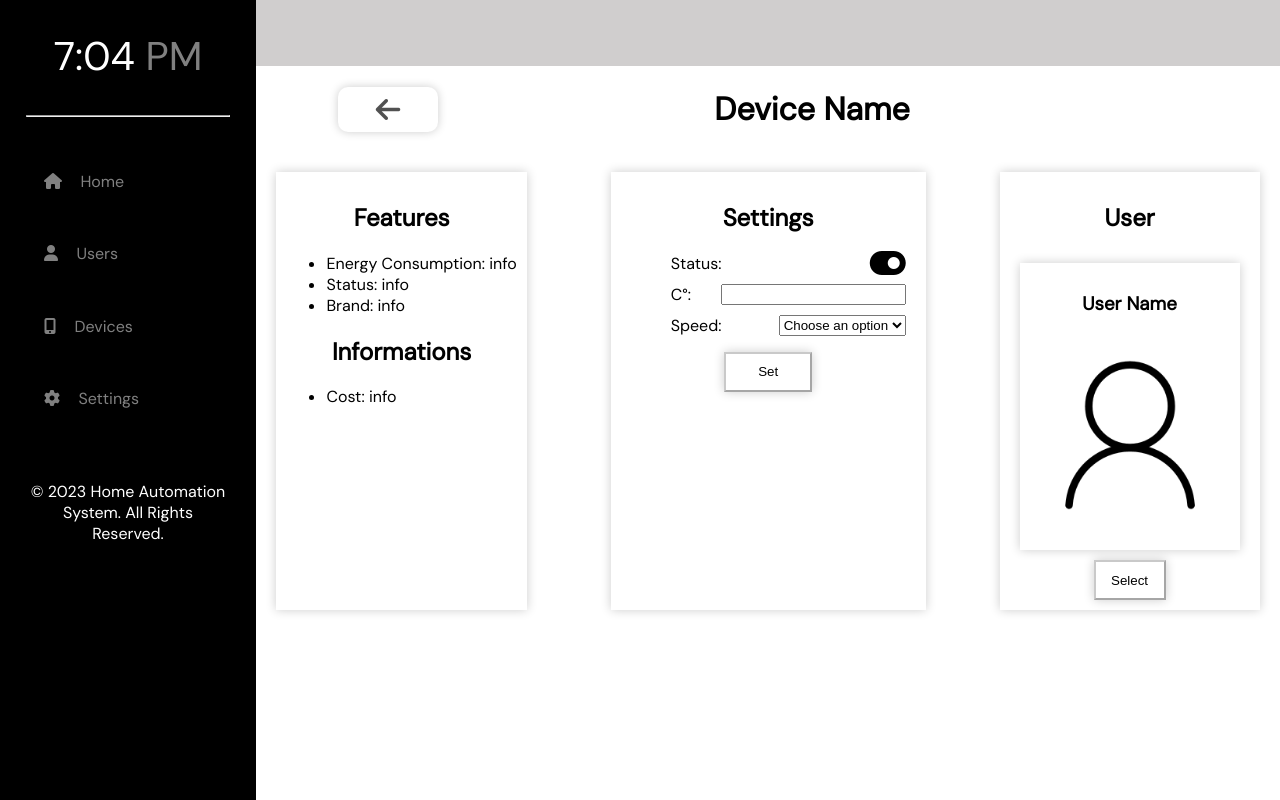
After one commit to Busraa8/Home-Automation-WebApp, a PHP site: page /device-example-producer.php in a window 1280 px wide. The commit adds this page. Run offline with PHP 8.4, Linux system fonts and the light colour scheme; some libraries are stand-ins or nearby versions.

Commit message:
device example

```diff
--- /dev/null
+++ b/Producer/css/device-example.css
@@ -0,0 +1,196 @@
+@import url('https://fonts.googleapis.com/css?family=DM+Sans&display=swap');
+body {
+    margin: 0;
+    font-family: 'DM Sans', sans-serif;
+}
+main {
+    margin-left: 20%;
+    text-align: center;
+}
+nav {
+    display: inline-block;
+    vertical-align: top;
+}
+header {
+    margin-left: 20%;
+    width: 80%;
+    display: inline-block;
+    vertical-align: top;
+    background-color: rgb(208, 206, 206);
+}
+header span {
+    display: inline-block;
+    padding: 3%;
+}
+.left-panel {
+    position: fixed;
+    background-color: black;
+    top: 0;
+    left: 0;
+    bottom: 0;
+    width: 20%;
+    display: inline-block;
+    margin: 0;
+}
+.clock {
+    border-radius: 5px;
+    text-align: center;
+    color: white;
+    font-size: 250%;
+    padding: 10%;
+    align-items: center;
+}
+.time {
+    border-radius: 5px;
+    vertical-align: middle;
+}
+.am-pm {
+    color: gray;
+    vertical-align: middle;
+}
+.icon {
+    vertical-align: middle;
+    float: right;
+}
+.line {
+    padding: 0% 10% 10% 10%;
+}
+.line1 {
+    width: 80%;
+}
+.elements {
+    color: gray;
+    display: flex;
+    margin-right: 10%;
+    margin-left: 10%;
+
+}
+.elements ul {
+    list-style-type: none;
+    margin: 0;
+    padding: 0;
+    width: 100%;
+}
+.elements li {
+    padding: 10%;
+    padding-left: 0;
+    border-radius: 10px;
+    margin-bottom: 5%;
+}
+.elements li:hover {
+    cursor: pointer;
+    background-color: grey;
+    color: black;
+}
+.elements i {
+    margin-right: 10%;
+    padding-left: 10%;
+}
+footer {
+    color: white;
+    margin-bottom: 0;
+    align-items: center;
+}
+footer p {
+    text-align: center;
+    max-width: 100%;
+    padding: 10%;
+}
+.my-button {
+    background-color: white;
+    color: rgba(0, 0, 0, 0.682);
+    border-radius: 10px;
+    border-color: rgba(0, 0, 0, 0);
+    width: 100px;
+    height: 45px;
+    font-size: 14px;
+    margin-top: 2%;
+    margin-left: 8%;
+    margin-right: 5%;
+}
+.my-button:hover {
+    background-color: black;
+    color: gray;
+    transition: 1s;
+}
+.title-button {
+    display: flex;
+}
+.title-button h1 {
+    margin-left: 22%;
+}
+.logout {
+    float: right;
+}
+.logout:hover {
+    background-color: black;
+    color: gray;
+    transition: 1s;
+    cursor: pointer;
+}
+section {
+    margin: 2%;
+    display: flex;
+    justify-content: space-between;
+}
+
+section img {
+    height: 200px;
+    width: 200px;
+}
+
+section li {
+    text-align: left;
+}
+
+section div {
+    padding: 10px;
+}
+
+.features {
+    margin-right: 10px;
+    box-shadow: 0px 0px 10px 0px rgba(0, 0, 0, 0.2);
+}
+
+.users {
+    box-shadow: 0px 0px 10px 0px rgba(0, 0, 0, 0.2);
+}
+
+.users-container {
+    display: flex;
+}
+
+.user-card {
+    box-shadow: 0px 0px 10px 0px rgba(0, 0, 0, 0.2);
+}
+
+.users img {
+    height: 200px;
+    width: 200px;
+}
+
+.set {
+    width: 30%;
+    box-shadow: 0px 0px 10px 0px rgba(0, 0, 0, 0.2);
+}
+
+button {
+
+    width: 30%;
+    height: 40px;
+    background-color: white;
+    border-color: rgba(128, 128, 128, 0.416);
+    box-shadow: 0px 0px 10px 0px rgba(0, 0, 0, 0.2);
+}
+
+button:hover {
+    background-color: gray;
+    color: white;
+    transition: 0.5s;
+}
+
+.set li {
+    display: flex;
+    justify-content: space-between;
+    margin: 10px;
+}
--- a/Producer/css/style.css
+++ b/Producer/css/style.css
@@ -107,7 +107,6 @@ header span {
     margin-right: 10%;
     padding-left: 10%;
 }
-
 
 footer {
     color: white;
@@ -278,11 +277,6 @@ footer p {
     cursor: pointer;
 }
 
-.devices-user {
-}
-
-.devices-user h2 {
-}
 .line-device {
     width: 78%;
 }
--- /dev/null
+++ b/Producer/device-example-producer.php
@@ -0,0 +1,96 @@
+<!DOCTYPE html>
+<html lang="en">
+
+<head>
+    <meta charset="UTF-8">
+    <meta http-equiv="X-UA-Compatible" content="IE=edge">
+    <meta name="viewport" content="width=device-width, initial-scale=1.0">
+    <title>Home Automation</title>
+    <link rel="stylesheet" href="css/device-example.css">
+    <script src="https://kit.fontawesome.com/299750f20b.js" crossorigin="anonymous"></script>
+
+</head>
+
+<body>
+
+    <nav class="left-panel">
+        <div class="clock">
+            <div>
+                <span class="time" id="time"></span>
+                <span class="am-pm" id="am-pm"></span>
+            </div>
+        </div>
+        <div class="line">
+            <hr>
+        </div>
+        <div class="elements">
+            <ul>
+                <li onclick="toHome()"><i class="fa-solid fa-house"></i>Home</li>
+                <li onclick="toUsers()"><i class="fa-solid fa-user"></i>Users</li>
+                <li onclick="toDevices()"><i class="fa-solid fa-mobile-screen-button"></i>Devices</li>
+                <li onclick="toSettings()"><i class="fa-solid fa-gear"></i>Settings</li>
+            </ul>
+        </div>
+        <div class="extra-content">
+
+        </div>
+        <footer>
+            <p>© 2023 Home Automation System. All Rights Reserved.</p>
+        </footer>
+    </nav>
+    <header>
+        <span><i></i></span>
+    </header>
+    <main>
+        <div class="title-button">
+            <button class="my-button" onclick="goBack()"><i class="fa-solid fa-arrow-left fa-2xl"></i></button>
+            <h1>Device Name</h1>
+        </div>
+        <section>
+            <div class="features">
+                <h2>Features</h2>
+                <ul>
+                    <li>Energy Consumption: <span> info </span></li>
+                    <li>Status: <span> info </span></li>
+                    <li>Brand: <span> info </span></li>
+                </ul>
+                <h2>Informations</h2>
+                <ul>
+                    <li>Cost: <span> info </span></li>
+                </ul>
+            </div>
+            <div class="set">
+                <h2>Settings</h2>
+                <ul>
+                    <li>Status: <span> <i class="fa-solid fa-toggle-on fa-2xl"></i> </span></li>
+                    <li>C°: <input type="text" name="" id=""></li>
+                    <li>Speed:
+                        <Select>
+                            <option value="">Choose an option</option>
+                            <option value="fast">Fast</option>
+                            <option value="medium">Medium speed</option>
+                            <option value="slow">Slow</option>
+                        </Select>
+                    </li>
+                </ul>
+
+                <button>Set</button>
+            </div>
+            <div class="users">
+                <h2> User </h2>
+                <div class="user-container">
+                    <div class="user-card">
+                        <h3>User Name</h3>
+                        <img src="images/user.png" alt="user">
+                    </div>
+                </div>
+                <button onclick="toUsers()" >
+                    Select
+                </button>
+            </div>
+        </section>
+    </main>
+    <script src="js/script.js"></script>
+</body>
+
+</html>
--- a/Producer/js/script.js
+++ b/Producer/js/script.js
@@ -45,3 +45,6 @@ function logOut() {
 function toUser() {
   window.location.href = "user-example-producer.php";
 }
+function toDevice() {
+  window.location.href = "device-example-producer.php";
+}
```
Also changed, not shown: Producer/devices-producer.php (+6 -6 lines), Producer/user-example-producer.php (+7 -13 lines).
